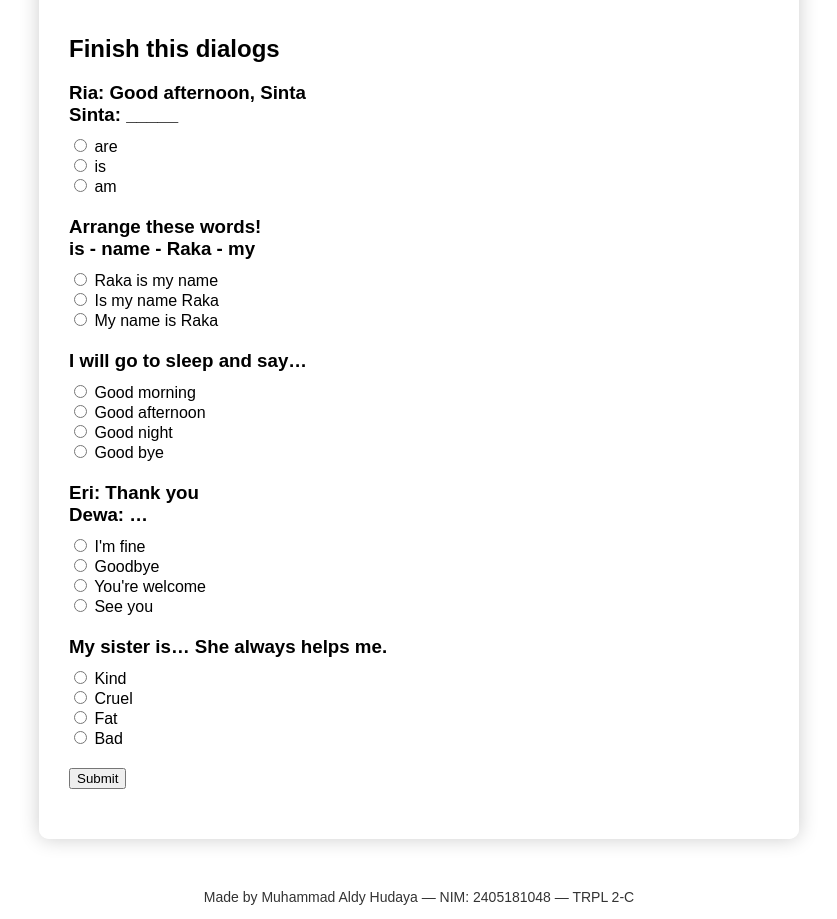
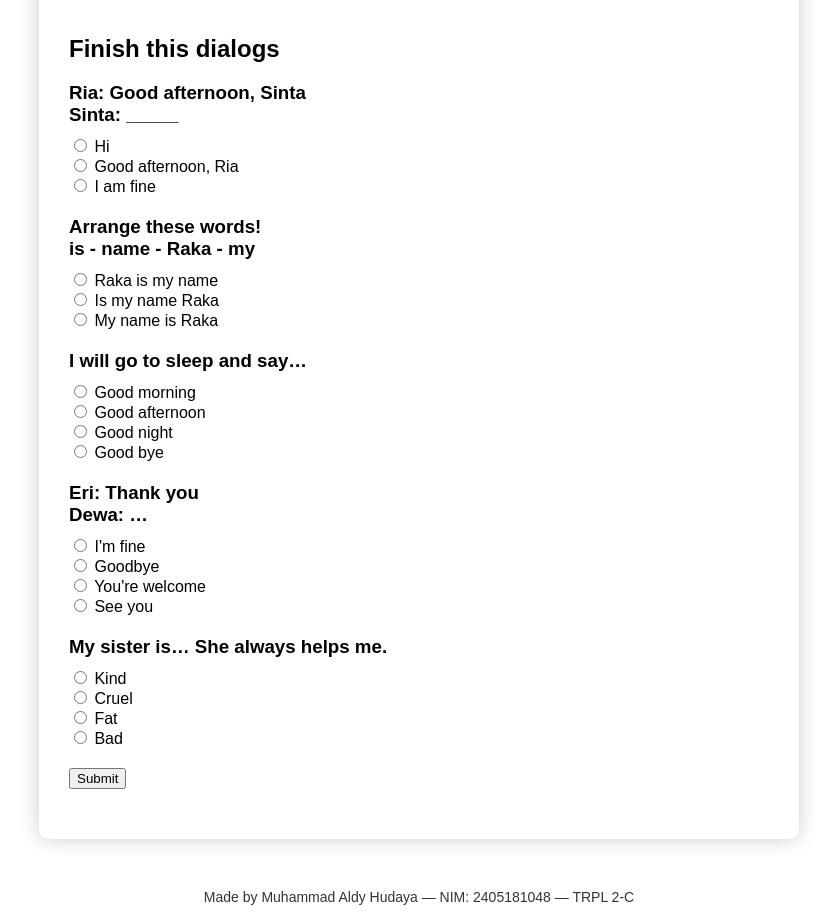
Before and after one commit to aldyhudayaa/Learn-English, a plain HTML site: page quiz.html in a window 1280 px wide. Shown: the part 800-1719 px from the top of the page, without its empty margins (221-1058 px from the left). Drawn offline with Linux system fonts and the light colour scheme.

Commit message:
Fixing wrong questions

```diff
--- a/quiz.html
+++ b/quiz.html
@@ -69,9 +69,9 @@
       <br> <h2>Finish this dialogs</h2>
       <div class="quiz-question">
         <h3>Ria: Good afternoon, Sinta <br>Sinta: _____</h3>
-        <label><input type="radio" name="q6" value="a"> are</label><br>
-        <label><input type="radio" name="q6" value="b"> is</label><br>
-        <label><input type="radio" name="q6" value="c"> am</label>
+        <label><input type="radio" name="q6" value="a"> Hi</label><br>
+        <label><input type="radio" name="q6" value="b"> Good afternoon, Ria</label><br>
+        <label><input type="radio" name="q6" value="c"> I am fine</label>
       </div>
 
       <div class="quiz-question">
```
